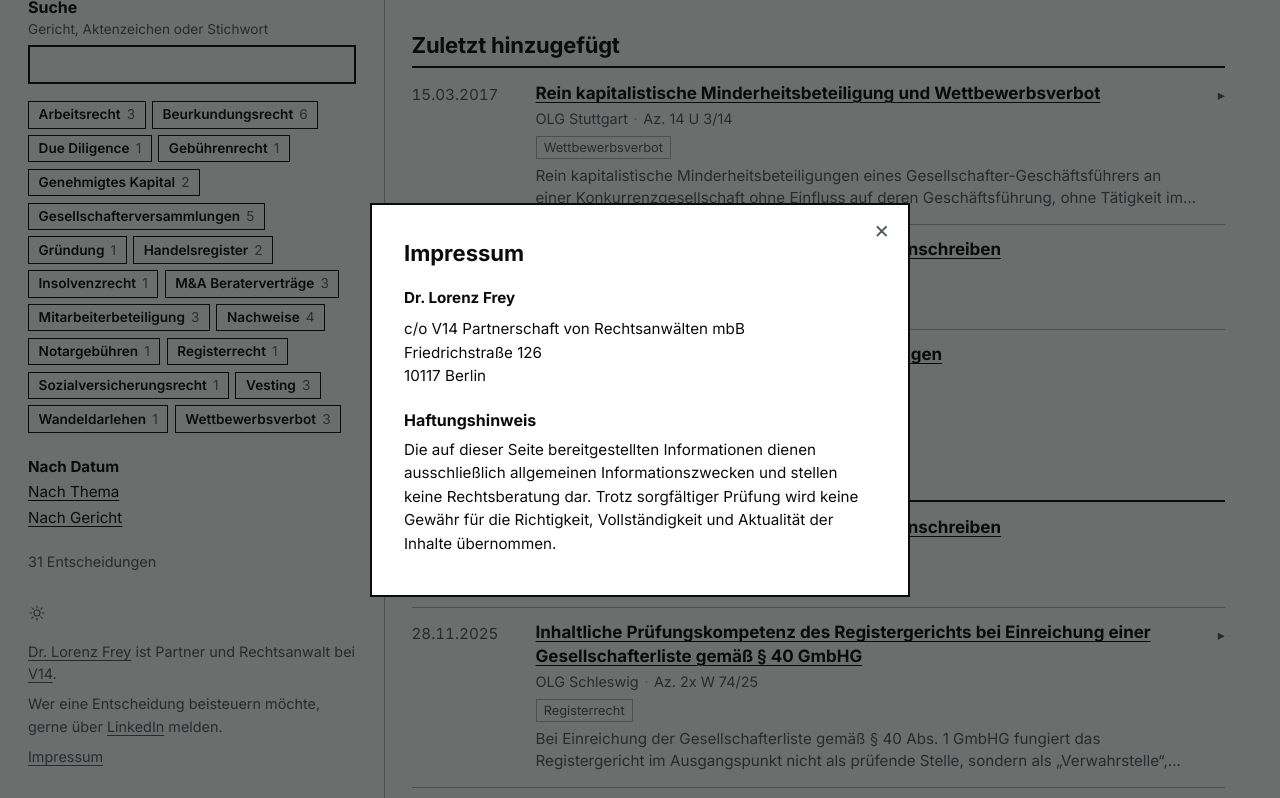
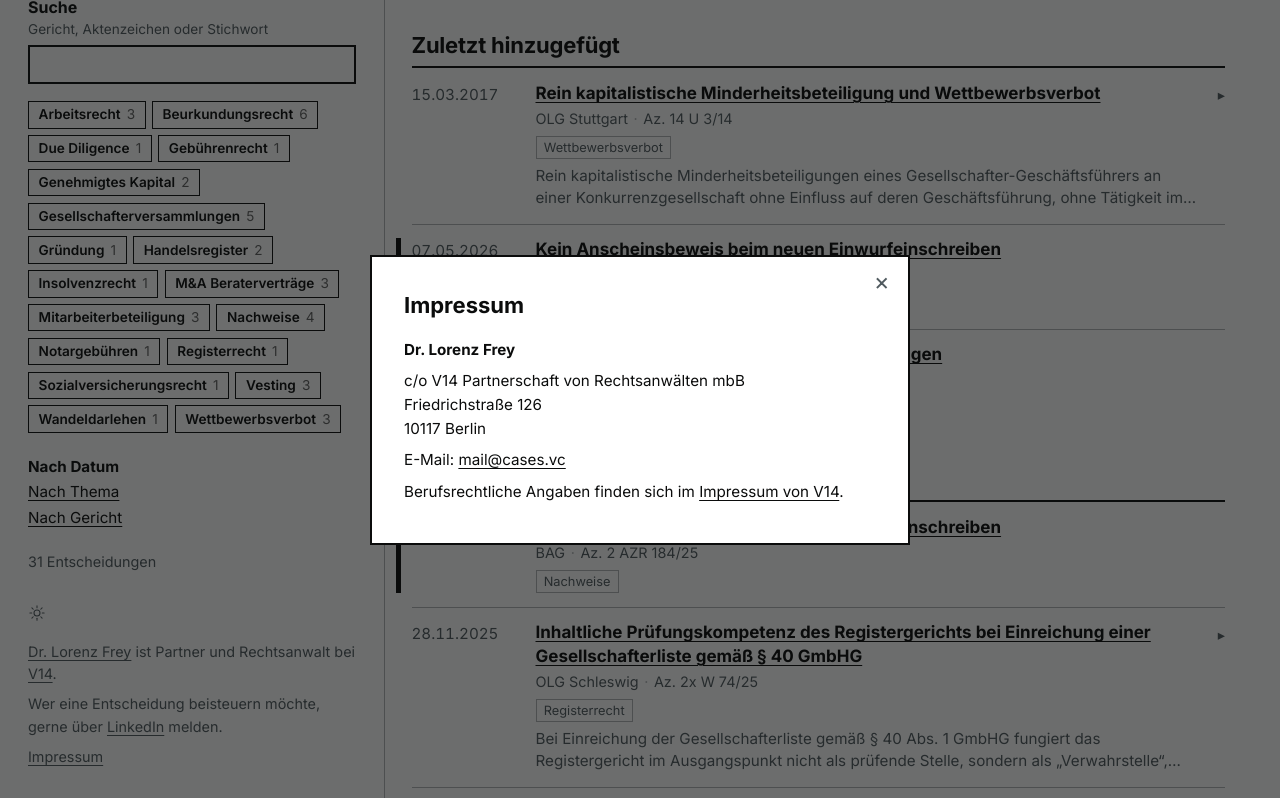
Before and after one commit to 13324/vc_cases, a plain HTML site: page urteile/index.html in a window 1280 px wide. Both pictures are taken after a click on the link "Impressum". Shown: the top 798 px of the page. Drawn offline with Linux system fonts and the light colour scheme.

Commit message:
Impressum: E-Mail mail@cases.vc, Verweis auf V14-Impressum, Haftungshinweis entfernt

```diff
--- a/urteile/index.html
+++ b/urteile/index.html
@@ -92,8 +92,8 @@
                     Friedrichstra&szlig;e 126<br>
                     10117 Berlin
                 </p>
-                <h3>Haftungshinweis</h3>
-                <p>Die auf dieser Seite bereitgestellten Informationen dienen ausschlie&szlig;lich allgemeinen Informationszwecken und stellen keine Rechtsberatung dar. Trotz sorgf&auml;ltiger Pr&uuml;fung wird keine Gew&auml;hr f&uuml;r die Richtigkeit, Vollst&auml;ndigkeit und Aktualit&auml;t der Inhalte &uuml;bernommen.</p>
+                <p>E-Mail: <a href="mailto:mail@cases.vc">mail@cases.vc</a></p>
+                <p>Berufsrechtliche Angaben finden sich im <a href="https://www.v14.de/impressum/" target="_blank" rel="noopener">Impressum von V14</a>.</p>
             </div>
         </div>
     </div>
```
